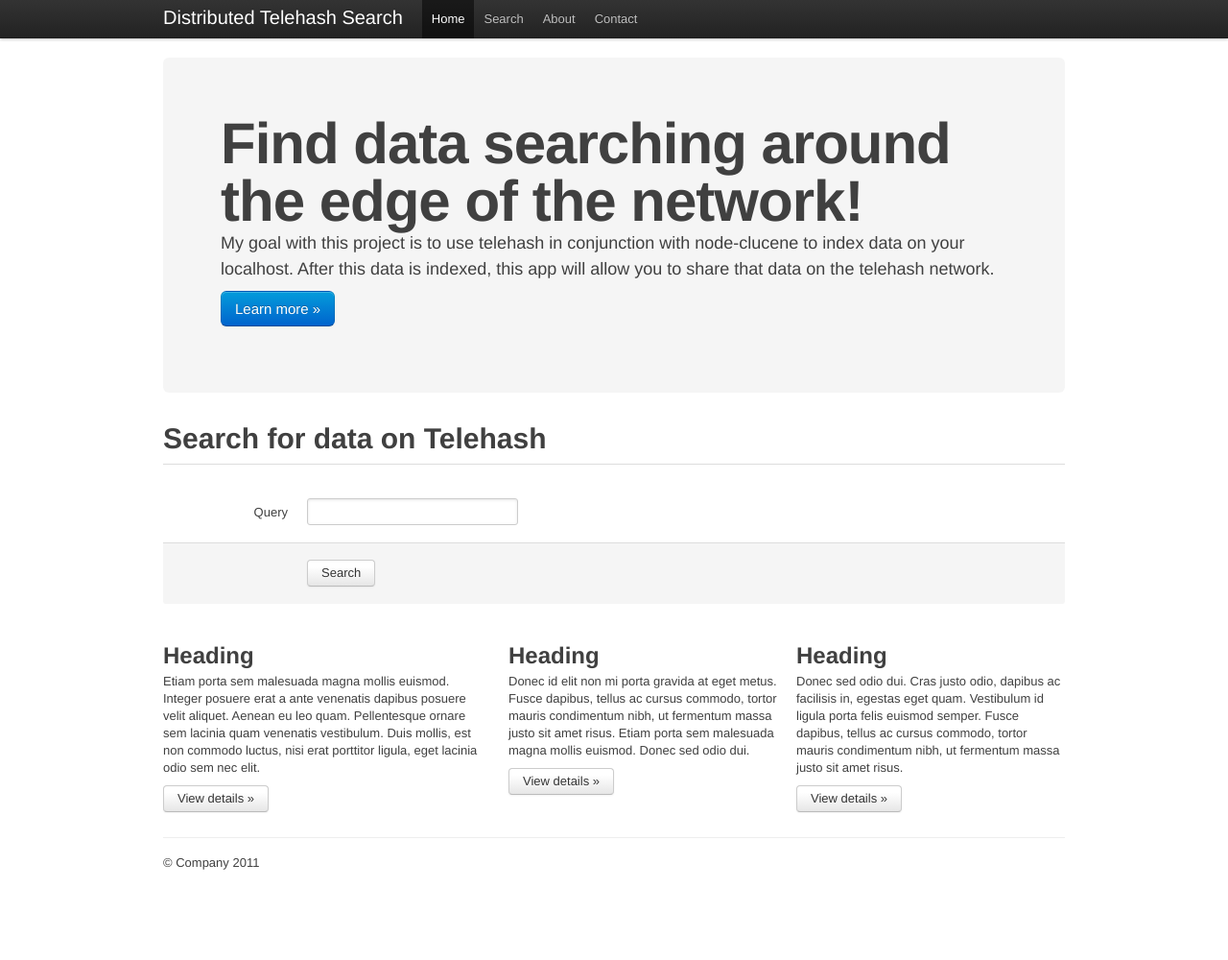
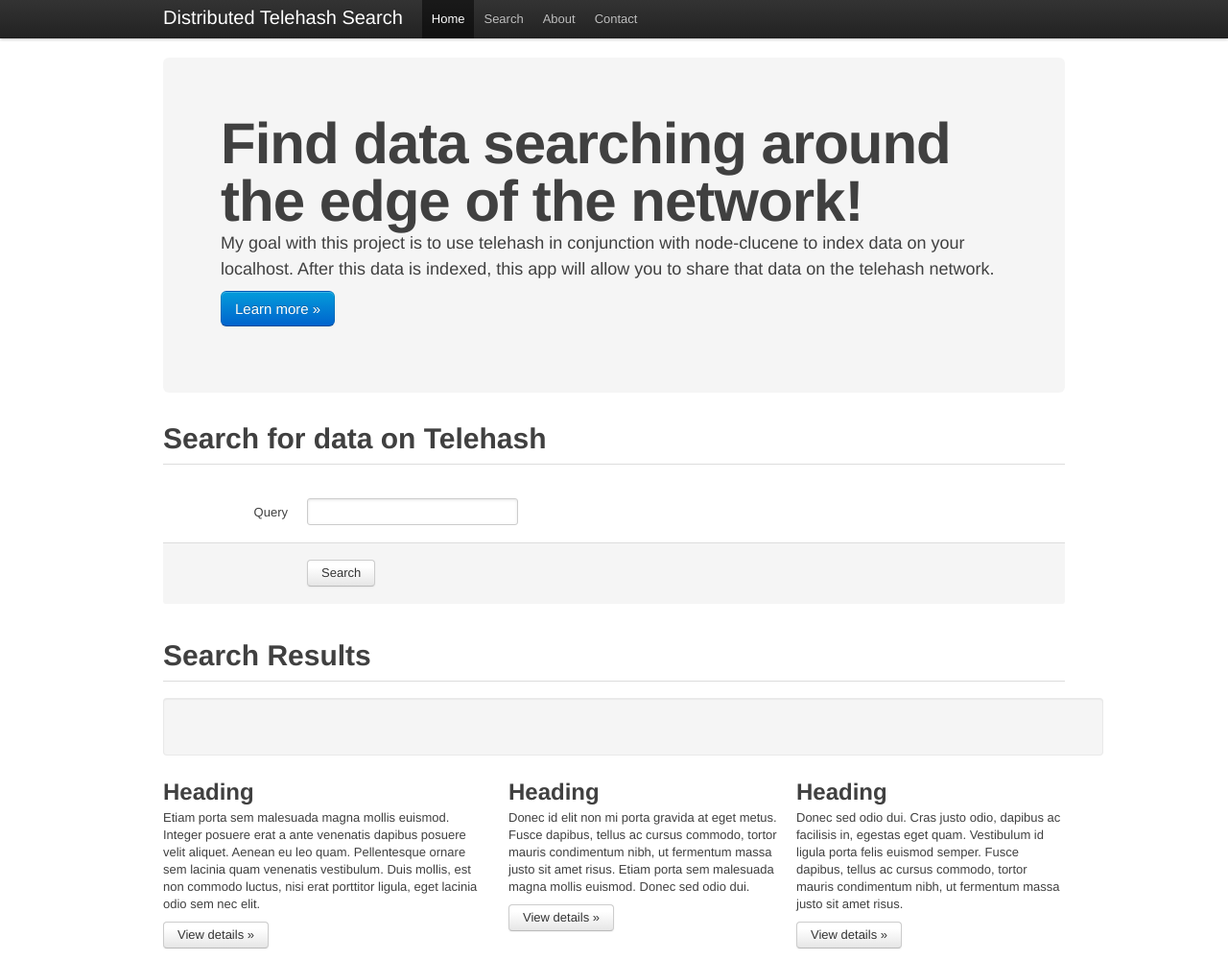
Before and after one commit to hackervera/telesearch, a plain HTML site: page public/index.html in a window 1280 px wide. Shown: the top 1000 px of the page at 96% size. Before the commit the page ends 917 px from the top, so only its background shows below. Drawn offline with nearby package versions, Linux system fonts and the light colour scheme; no server answers.

Commit message:
sexyier search page

```diff
--- a/public/index.html
+++ b/public/index.html
@@ -73,8 +73,14 @@
             </form>
           </div>
         </div>
+      </section>
+
+      <section id="results">
+        <div class="page-header">
+          <h1>Search Results</h1>
+        </div>
         <div class="row">
-          <div class="span16" id="result">
+          <div class="span16 well" id="result">
           </div>
         </div>
       </section>
```
